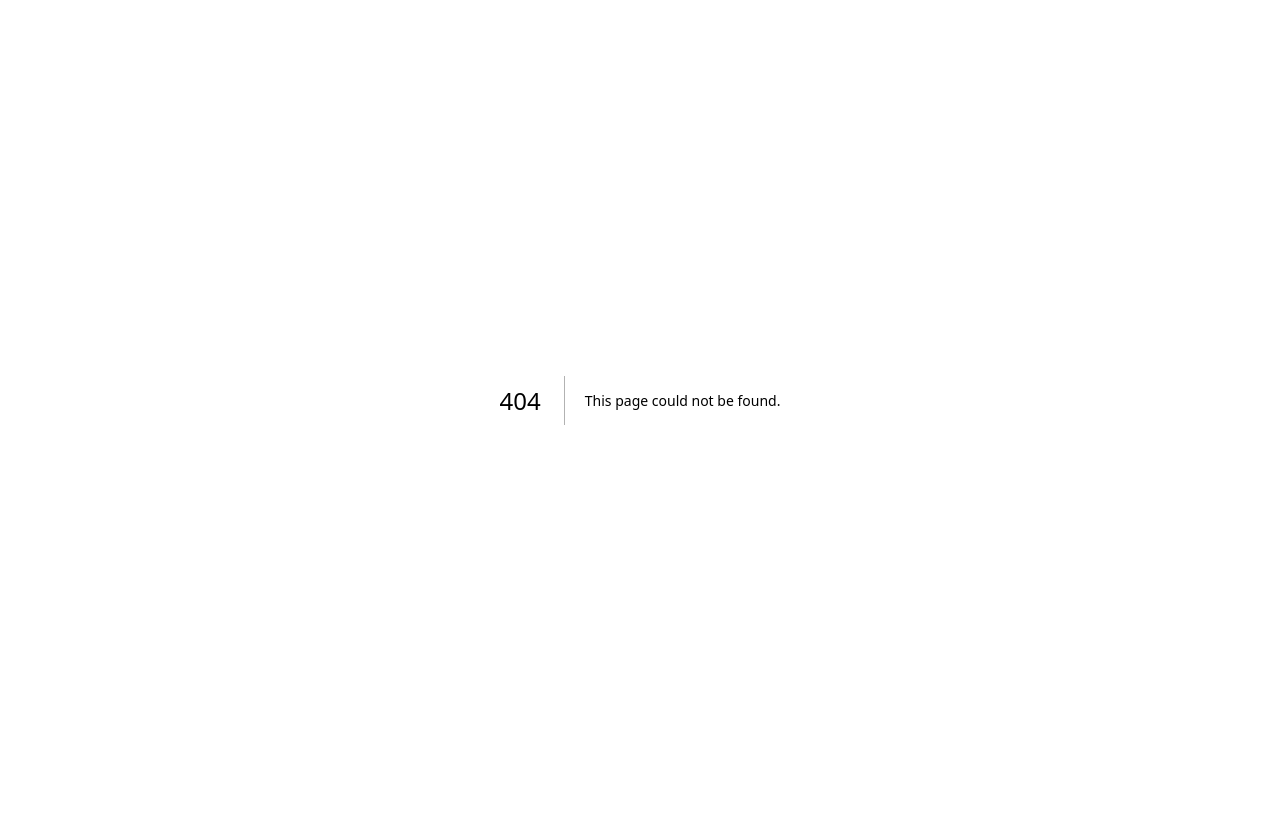
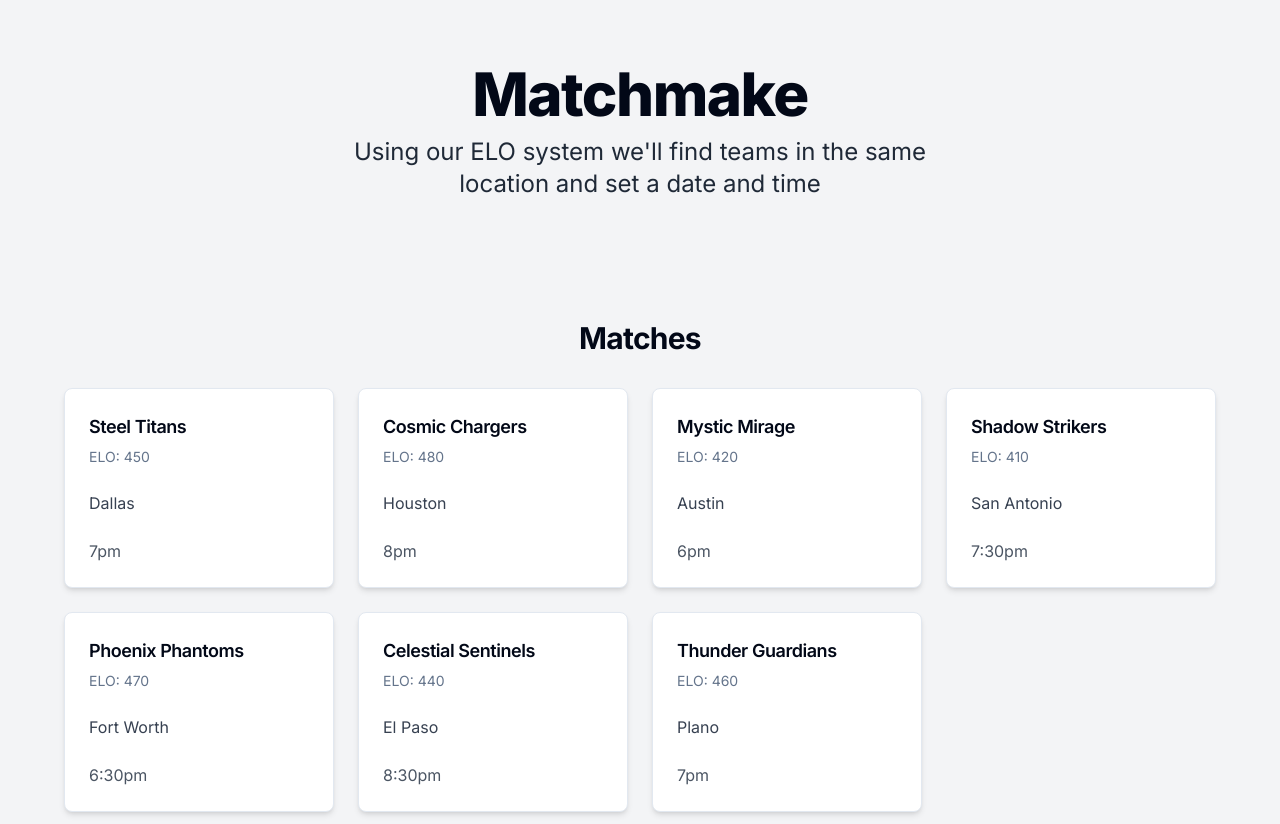
Before and after one commit to dmroberts302/HackathonS24, a Next.js app in the folder gameday/: page /matchmaking in a window 1280 px wide. Before the commit this address had no page. Before the commit the page ends 800 px from the top, so only its background shows below. Built offline with nearby package versions, Linux system fonts and the light colour scheme.

Commit message:
created matchmake page

```diff
--- a/gameday/app/championships/page.tsx
+++ /dev/null
@@ -1,10 +0,0 @@
-
-
-
-export default function Championships() {
-  return (
-    <main className="flex min-h-screen flex-col items-center justify-start p-3">
-        <h1></h1>
-    </main>
-  );
-}
--- /dev/null
+++ b/gameday/app/matchmaking/page.tsx
@@ -0,0 +1,77 @@
+"use client"
+import React, { useState } from 'react';
+import {
+  Card,
+  CardContent,
+  CardDescription,
+  CardFooter,
+  CardHeader,
+  CardTitle,
+} from "@/components/ui/card";
+
+interface Opponent {
+  name: string;
+  elo: number;
+  location: string;
+  time: string;
+}
+
+export default function Matchmaking() {
+  const [selectedCardIndex, setSelectedCardIndex] = useState<number | null>(null);
+
+  const opponents: Opponent[] = [
+    { name: 'Steel Titans', elo: 450, location: 'Dallas', time: '7pm' },
+    { name: 'Cosmic Chargers', elo: 480, location: 'Houston', time: '8pm' },
+    { name: 'Mystic Mirage', elo: 420, location: 'Austin', time: '6pm' },
+    { name: 'Shadow Strikers', elo: 410, location: 'San Antonio', time: '7:30pm' },
+    { name: 'Phoenix Phantoms', elo: 470, location: 'Fort Worth', time: '6:30pm' },
+    { name: 'Celestial Sentinels', elo: 440, location: 'El Paso', time: '8:30pm' },
+    { name: 'Thunder Guardians', elo: 460, location: 'Plano', time: '7pm' },
+    // Add more creatively named teams as needed
+  ];
+
+
+  const handleCardClick = (index: number) => {
+    setSelectedCardIndex(index === selectedCardIndex ? null : index);
+  };
+
+  return (
+    <main className="flex flex-col items-center justify-start p-3 min-h-screen bg-gray-100">
+      <div className="max-w-2xl p-10 text-center items-start mt-3 mb-20">
+        <h1 className="text-6xl font-extrabold tracking-tight">
+          Matchmake
+        </h1>
+        <p className="mt-3 text-2xl text-gray-800">
+          Using our ELO system we'll find teams in the same location and set a date and time
+        </p>
+      </div>
+      <div className="w-full max-w-6xl mx-auto">
+        <h2 className="text-3xl font-bold tracking-tight text-center mb-8">Matches</h2>
+        <div className="grid grid-cols-1 sm:grid-cols-2 md:grid-cols-3 lg:grid-cols-4 gap-6">
+          {/* Render cards for each opponent */}
+          {opponents.map((opponent: Opponent, index: number) => (
+            <Card
+              key={index}
+              className={`bg-white rounded-lg shadow-md cursor-pointer transition-opacity duration-300 ${
+                index === selectedCardIndex ? 'opacity-50' : ''
+              }`}
+              onClick={() => handleCardClick(index)}
+            >
+              <CardHeader>
+                <CardTitle className="text-lg font-semibold">{opponent.name}</CardTitle>
+                <CardDescription className="text-sm">ELO: {opponent.elo}</CardDescription>
+              </CardHeader>
+              <CardContent>
+                <p className="text-gray-700">{opponent.location}</p>
+              </CardContent>
+              <CardFooter>
+                <p className="text-gray-600">{opponent.time}</p>
+              </CardFooter>
+            </Card>
+          ))}
+        </div>
+
+      </div>
+    </main>
+  );
+}
--- /dev/null
+++ b/gameday/components/complete/matchcard.tsx
@@ -0,0 +1,25 @@
+import * as React from "react"
+
+import { Card, CardContent,
+    CardDescription,
+    CardFooter,
+    CardHeader,
+    CardTitle }
+from "@/components/ui/card"
+
+export function Matchcard() {
+  return (
+    <Card>
+    <CardHeader>
+        <CardTitle>Opponent Name</CardTitle>
+        <CardDescription>ELO: 450</CardDescription>
+    </CardHeader>
+    <CardContent>
+        <p>Dallas</p>
+    </CardContent>
+    <CardFooter>
+        <p>7pm</p>
+    </CardFooter>
+    </Card>
+  )
+}
```
Also changed, not shown: gameday/app/page.tsx (line endings or trailing spaces).
